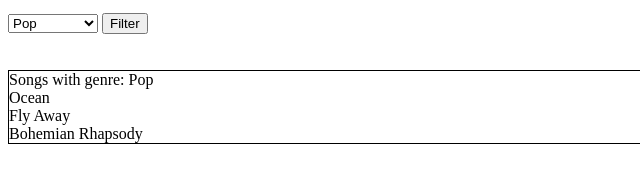
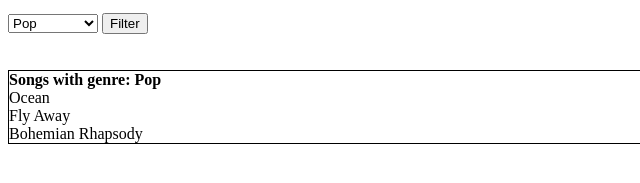
Before and after one commit to radang2014/cs120, a plain HTML site: page ps2-3/pages/json3.html in a window 1280 px wide. Both pictures are taken after a click on the button "Filter". Shown: the part 155-338 px from the top of the page, 0-640 px from the left. Drawn offline with nearby package versions, Linux system fonts and the light colour scheme.

Commit message:
Make title of problem 3 bold

```diff
--- a/ps2-3/pages/json3.html
+++ b/ps2-3/pages/json3.html
@@ -63,7 +63,7 @@
              */
             function set_songdata() {
                 selected_genre = $("#genrelist option:selected").text();
-                $("#songdata").html("Songs with genre: " + selected_genre + "<br />" +
+                $("#songdata").html("<strong>Songs with genre: " + selected_genre + "</strong><br />" +
                                     songs_by_genre[selected_genre].join("<br />"));
             }
 
```
